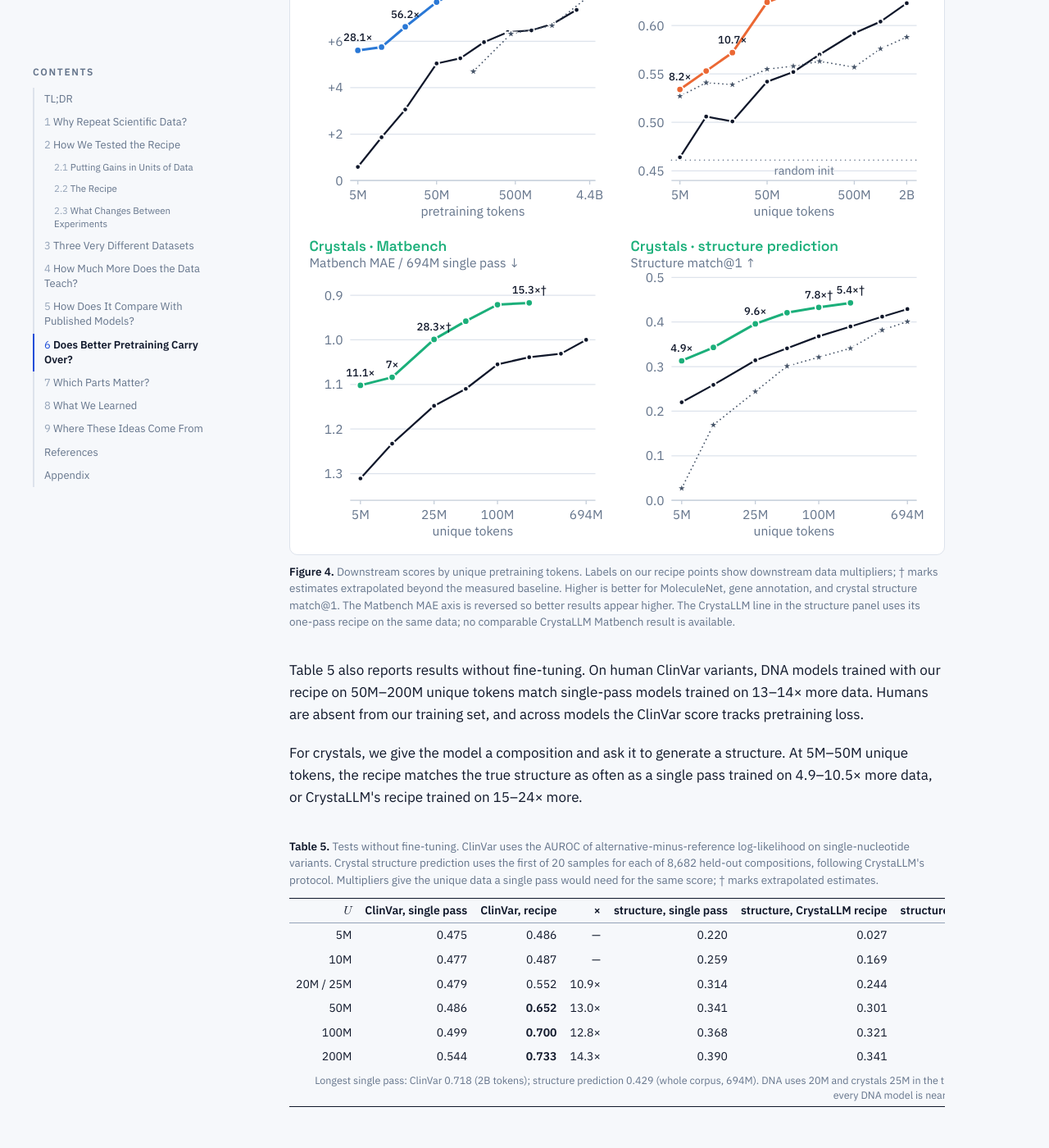
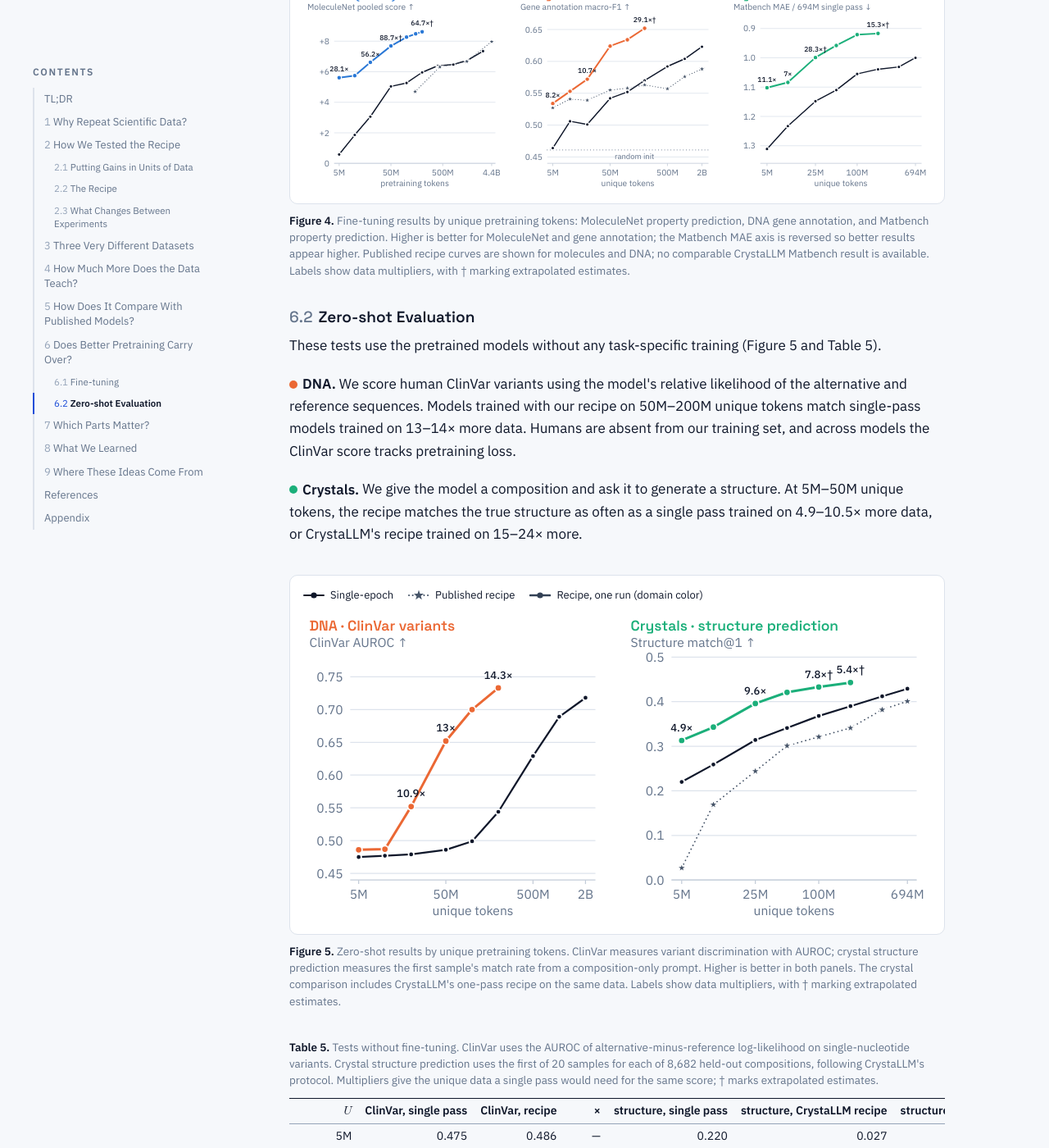
Before and after one commit to Asatheesh6561/Asatheesh6561.github.io, a Jekyll site: the page data-constrained-scientific-pretraining/index.html, which Jekyll copies as it is, in a window 1280 px wide and 1400 px high, scrolled down 7151 px. Shown: the whole window at 82% size. Built offline with Jekyll 4.4.1, drawn with Linux system fonts in a browser that asks for light colours; some of the changed text lies outside the part shown.

Commit message:
Separate fine-tuning and zero-shot transfer results

```diff
--- a/data-constrained-scientific-pretraining/index.html
+++ b/data-constrained-scientific-pretraining/index.html
@@ -168,8 +168,8 @@
   :root { --chem: #2a78d6; --dna: #eb6834; --cryst: #1baf7a; --ext: #475569; }
   .triple { display: grid; grid-template-columns: repeat(3, minmax(0, 1fr)); gap: 6px 14px; }
   @media (max-width: 760px) { .triple { grid-template-columns: minmax(0, 1fr); } }
-  .quad { display: grid; grid-template-columns: repeat(2, minmax(0, 1fr)); gap: 12px 18px; }
-  @media (max-width: 640px) { .quad { grid-template-columns: minmax(0, 1fr); } }
+  .double { display: grid; grid-template-columns: repeat(2, minmax(0, 1fr)); gap: 12px 18px; }
+  @media (max-width: 640px) { .double { grid-template-columns: minmax(0, 1fr); } }
   .dom { display: inline-flex; align-items: center; gap: 6px; font-weight: 600; }
   .dom::before { content: ""; width: 10px; height: 10px; border-radius: 50%; background: var(--c); }
   .dom.chem { --c: var(--chem); } .dom.dna { --c: var(--dna); } .dom.cryst { --c: var(--cryst); }
@@ -341,7 +341,10 @@
     </figure>
 
     <h2 id="downstream"><span class="num">6</span>Does Better Pretraining Carry Over?</h2>
-    <p>A lower pretraining loss is useful if it helps with real tasks. We test property prediction for molecules and materials, gene annotation for DNA, and crystal structure prediction. For the fine-tuning tasks, we keep the pretrained network frozen and train small LoRA adapters. That makes the comparison focus on what the model learned during pretraining (Figure 4). Structure prediction is evaluated without fine-tuning.</p>
+    <p>A lower pretraining loss is useful if it helps with real tasks. We evaluate transfer in two ways: by fine-tuning small adapters for a task, and by using the pretrained model directly in zero-shot tests.</p>
+
+    <h3 id="finetuning"><span class="num">6.1</span>Fine-tuning</h3>
+    <p>For property prediction and gene annotation, we keep the pretrained network frozen and train small LoRA adapters. This lets us compare how well the representations learned during pretraining support each task (Figure 4).</p>
     <ul>
       <li><span class="runin"><span class="dom chem">Molecules:</span></span> We pool eight MoleculeNet tasks with scaffold splits into one score, scaled to $\ln U$ on the single-pass curve. With 50M unique pretraining tokens, the recipe fine-tunes better than a model trained once on 3B tokens.</li>
       <li><span class="runin"><span class="dom dna">DNA:</span></span> We label each base as intergenic, intronic, exonic, or coding across six held-out genera. At 5M–20M tokens, the recipe's averaged fine-tuned snapshots are worth 8.2–10.7× as much unique data. From 50M onward, they beat a single pass over 2B tokens.</li>
@@ -349,12 +352,19 @@
     </ul>
 
     <figure id="fig-down">
-      <div class="panel wrap" data-fig="down"></div>
-      <figcaption><span class="fignum">Figure 4.</span> Downstream scores by unique pretraining tokens. Labels on our recipe points show downstream data multipliers; † marks estimates extrapolated beyond the measured baseline. Higher is better for MoleculeNet, gene annotation, and crystal structure match@1. The Matbench MAE axis is reversed so better results appear higher. The CrystaLLM line in the structure panel uses its one-pass recipe on the same data; no comparable CrystaLLM Matbench result is available.</figcaption>
+      <div class="panel wrap" data-fig="finetune"></div>
+      <figcaption><span class="fignum">Figure 4.</span> Fine-tuning results by unique pretraining tokens: MoleculeNet property prediction, DNA gene annotation, and Matbench property prediction. Higher is better for MoleculeNet and gene annotation; the Matbench MAE axis is reversed so better results appear higher. Published recipe curves are shown for molecules and DNA; no comparable CrystaLLM Matbench result is available. Labels show data multipliers, with † marking extrapolated estimates.</figcaption>
     </figure>
 
-    <p>Table 5 also reports results without fine-tuning. On human ClinVar variants, DNA models trained with our recipe on 50M–200M unique tokens match single-pass models trained on 13–14× more data. Humans are absent from our training set, and across models the ClinVar score tracks pretraining loss.</p>
-    <p>For crystals, we give the model a composition and ask it to generate a structure. At 5M–50M unique tokens, the recipe matches the true structure as often as a single pass trained on 4.9–10.5× more data, or CrystaLLM's recipe trained on 15–24× more.</p>
+    <h3 id="zero-shot"><span class="num">6.2</span>Zero-shot Evaluation</h3>
+    <p>These tests use the pretrained models without any task-specific training (Figure 5 and Table 5).</p>
+    <p><span class="runin"><span class="dom dna">DNA.</span></span> We score human ClinVar variants using the model's relative likelihood of the alternative and reference sequences. Models trained with our recipe on 50M–200M unique tokens match single-pass models trained on 13–14× more data. Humans are absent from our training set, and across models the ClinVar score tracks pretraining loss.</p>
+    <p><span class="runin"><span class="dom cryst">Crystals.</span></span> We give the model a composition and ask it to generate a structure. At 5M–50M unique tokens, the recipe matches the true structure as often as a single pass trained on 4.9–10.5× more data, or CrystaLLM's recipe trained on 15–24× more.</p>
+
+    <figure id="fig-zeroshot">
+      <div class="panel wrap" data-fig="zeroshot"></div>
+      <figcaption><span class="fignum">Figure 5.</span> Zero-shot results by unique pretraining tokens. ClinVar measures variant discrimination with AUROC; crystal structure prediction measures the first sample's match rate from a composition-only prompt. Higher is better in both panels. The crystal comparison includes CrystaLLM's one-pass recipe on the same data. Labels show data multipliers, with † marking extrapolated estimates.</figcaption>
+    </figure>
 
     <figure class="table" id="tab-zeroshot">
       <figcaption><span class="fignum">Table 5.</span> Tests without fine-tuning. ClinVar uses the AUROC of alternative-minus-reference log-likelihood on single-nucleotide variants. Crystal structure prediction uses the first of 20 samples for each of 8,682 held-out compositions, following CrystaLLM's protocol. Multipliers give the unique data a single pass would need for the same score; † marks extrapolated estimates.</figcaption>
@@ -373,7 +383,7 @@
     </figure>
 
     <h2 id="components"><span class="num">7</span>Which Parts Matter?</h2>
-    <p>To see what drives the gain, we remove one component at a time and rerun the best configuration at each budget. For the comparison without ensembling, we use the best single snapshot from the full run (Figure 5).</p>
+    <p>To see what drives the gain, we remove one component at a time and rerun the best configuration at each budget. For the comparison without ensembling, we use the best single snapshot from the full run (Figure 6).</p>
     <ul>
       <li><span class="runin">Averaging snapshots helps in every domain.</span> For molecules, the best single snapshot is worth 3.2–4.1× the data, while the ensemble reaches 5.4–6.2×. At 5M–50M crystal tokens, those ranges are 5.0–9.9× and 7.4–13.3×. For DNA, averaging adds about 1–2× at most budgets; at 10M, the difference is within seed noise.</li>
       <li><span class="runin">Reusing the core blocks helps more as the dataset grows.</span> Removing looping costs 0.45× at 5M molecular tokens and 1.33× at 200M. For DNA, the cost grows from 0.9× at 20M to 3.4× at 200M. Looping also helps at every crystal budget we tested, by 0.8–2.3×.</li>
@@ -382,7 +392,7 @@
 
     <figure id="fig-abl">
       <div class="panel wrap" data-fig="abl"></div>
-      <figcaption><span class="fignum">Figure 5.</span> Ablation data multipliers. Rows marked − remove a component; +distillation adds it to the crystal recipe. DNA values are means of three seeds on the held-out split. Crystal “cycles only” was measured at the recipe settings only at 5M and 10M; dashes at larger budgets mean no matched run. Each domain has its own shading. † marks extrapolation beyond the longest single pass; ‡ marks crystal distillation runs with a different pass count from the full recipe.</figcaption>
+      <figcaption><span class="fignum">Figure 6.</span> Ablation data multipliers. Rows marked − remove a component; +distillation adds it to the crystal recipe. DNA values are means of three seeds on the held-out split. Crystal “cycles only” was measured at the recipe settings only at 5M and 10M; dashes at larger budgets mean no matched run. Each domain has its own shading. † marks extrapolation beyond the longest single pass; ‡ marks crystal distillation runs with a different pass count from the full recipe.</figcaption>
     </figure>
 
     <h2 id="conclusion"><span class="num">8</span>What We Learned</h2>
@@ -643,37 +653,56 @@
     }) + '</div>';
   };
 
-  /* Figure 4: fine-tuning and crystal structure prediction */
-  fig.down = () => {
-    const c = D.chem.ft, g = D.dna.genes, mb = D.crystal.mb, zs = D.crystal.zs;
-    const leg = [{ k: 'se', label: 'Single-epoch', color: C.ref }, { k: 'ext', label: 'Published recipe', color: C.ext, marker: 'star', dash: '0.1 4.5' },
-      { k: 'one', label: 'Recipe, one run (domain color)', color: '#334155', width: 2.6 }];
-    let s = legend(leg) + '<div class="quad">';
-    const labs = (U, Y, X, extrapolated, f) => U.map((u, i) => [u, Y[i], `${tok(u)}: ${f(Y[i])}${X && X[i] ? ' (' + xs(X[i], extrapolated && extrapolated[i]) + ')' : ''}`, X && X[i] ? { lab: xs(X[i], extrapolated && extrapolated[i]), ldy: -9 } : null]);
+  const taskLegend = () => legend([
+    { k: 'se', label: 'Single-epoch', color: C.ref },
+    { k: 'ext', label: 'Published recipe', color: C.ext, marker: 'star', dash: '0.1 4.5' },
+    { k: 'one', label: 'Recipe, one run (domain color)', color: '#334155', width: 2.6 }
+  ]);
+  const taskPoints = (U, Y, X, extrapolated, f, labelAt) => U.map((u, i) => {
+    const multiplier = X && X[i] != null ? xs(X[i], extrapolated && extrapolated[i]) : null;
+    return [u, Y[i], `${tok(u)}: ${f(Y[i])}${multiplier ? ' (' + multiplier + ')' : ''}`,
+      multiplier && labelAt.includes(i) ? { lab: multiplier, ldy: -9 } : null];
+  });
+
+  /* Figure 4: fine-tuning, one panel per domain */
+  fig.finetune = () => {
+    const c = D.chem.ft, g = D.dna.genes, mb = D.crystal.mb;
+    let s = taskLegend() + '<div class="triple">';
     s += '<div class="plot small">' + plot({ ...SM, aria: 'MoleculeNet pooled score', title: DOM.chem, titleColor: C.chem, labSize: 10.5,
       x: { log: true, dom: [4, 5200], ticks: [5, 50, 500, 4400], fmt: tok, label: 'pretraining tokens' }, y: { dom: [0, 9.6], ticks: [0, 2, 4, 6, 8], fmt: v => (v > 0 ? '+' : '') + v, label: 'MoleculeNet pooled score ↑' },
       series: [{ k: 'se', color: C.ref, width: 1.8, size: 2.6, pts: zip(c.refU, c.ref, (u, v) => `single pass ${tok(u)}: ${v.toFixed(2)}`) },
         { k: 'ext', color: C.ext, marker: 'star', size: 3.4, dash: '0.1 4', width: 1.4, pts: zip(c.extU, c.ext, (u, v) => `Xu et al. ${tok(u)}: ${v.toFixed(2)}`) },
-        { k: 'one', color: C.chem, width: 2.4, size: 3.4, pts: labs(D.chem.U, c.one, c.x.map((v, i) => [0, 2, 3, 6].includes(i) ? v : null), c.x_ext, v => '+' + v.toFixed(2)) }] }) + '</div>';
+        { k: 'one', color: C.chem, width: 2.4, size: 3.4, pts: taskPoints(D.chem.U, c.one, c.x, c.x_ext, v => '+' + v.toFixed(2), [0, 2, 3, 6]) }] }) + '</div>';
     s += '<div class="plot small">' + plot({ ...SM, aria: 'Gene annotation macro-F1', title: DOM.dna, titleColor: C.dna, labSize: 10.5,
       x: { log: true, dom: [4, 2600], ticks: [5, 50, 500, 2000], fmt: tok, label: 'unique tokens' }, y: { dom: [0.44, 0.67], ticks: [0.45, 0.50, 0.55, 0.60, 0.65], fmt: v => v.toFixed(2), label: 'Gene annotation macro-F1 ↑' },
       hlines: [{ y: g.rand, label: 'random init', color: C.muted, lx: 60, below: true }],
       series: [{ k: 'se', color: C.ref, width: 1.8, size: 2.6, pts: zip(g.seU, g.se, (u, v) => `single pass ${tok(u)}: ${v.toFixed(3)}`) },
         { k: 'ext', color: C.ext, marker: 'star', size: 3.4, dash: '0.1 4', width: 1.4, pts: zip(g.seU, g.ext, (u, v) => `Evo 2 recipe ${tok(u)}: ${v.toFixed(3)}`) },
-        { k: 'one', color: C.dna, width: 2.4, size: 3.4, pts: labs(g.U, g.one16, g.x.map((v, i) => [0, 2, 5].includes(i) ? v : null), g.x_ext, v => v.toFixed(3)) }] }) + '</div>';
+        { k: 'one', color: C.dna, width: 2.4, size: 3.4, pts: taskPoints(g.U, g.one16, g.x, g.x_ext, v => v.toFixed(3), [0, 2, 5]) }] }) + '</div>';
     s += '<div class="plot small">' + plot({ ...SM, aria: 'Matbench mean MAE ratio', title: 'Crystals · Matbench', titleColor: C.cryst, labSize: 10.5,
       x: { log: true, dom: [4, 850], ticks: [5, 25, 100, 694], fmt: tok, label: 'unique tokens' }, y: { dom: [1.36, 0.86], ticks: [0.9, 1.0, 1.1, 1.2, 1.3], fmt: v => v.toFixed(1), label: 'Matbench MAE / 694M single pass ↓' },
       series: [{ k: 'se', color: C.ref, width: 1.8, size: 2.6, pts: zip(mb.U, mb.se, (u, v) => `single pass ${tok(u)}: ${v.toFixed(3)}`) },
-        { k: 'one', color: C.cryst, width: 2.4, size: 3.4, pts: labs(mb.oneU, mb.one, mb.x.map((v, i) => [0, 1, 2, 5].includes(i) ? v : null), mb.x_ext, v => v.toFixed(3)) }] }) + '</div>';
+        { k: 'one', color: C.cryst, width: 2.4, size: 3.4, pts: taskPoints(mb.oneU, mb.one, mb.x, mb.x_ext, v => v.toFixed(3), [0, 1, 2, 5]) }] }) + '</div>';
+    return s + '</div>';
+  };
+
+  /* Figure 5: zero-shot evaluation */
+  fig.zeroshot = () => {
+    const cv = D.dna.clinvar, zs = D.crystal.zs;
+    let s = taskLegend() + '<div class="double">';
+    s += '<div class="plot small">' + plot({ ...SM, aria: 'Zero-shot ClinVar variant discrimination AUROC', title: 'DNA · ClinVar variants', titleColor: C.dna, labSize: 10.5,
+      x: { log: true, dom: [4, 2600], ticks: [5, 50, 500, 2000], fmt: tok, label: 'unique tokens' }, y: { dom: [0.44, 0.78], ticks: [0.45, 0.50, 0.55, 0.60, 0.65, 0.70, 0.75], fmt: v => v.toFixed(2), label: 'ClinVar AUROC ↑' },
+      series: [{ k: 'se', color: C.ref, width: 1.8, size: 2.6, pts: zip(cv.seU, cv.se, (u, v) => `single pass ${tok(u)}: ${v.toFixed(3)}`) },
+        { k: 'one', color: C.dna, width: 2.4, size: 3.4, pts: taskPoints(cv.U, cv.one, cv.x, null, v => v.toFixed(3), [2, 3, 5]) }] }) + '</div>';
     s += '<div class="plot small">' + plot({ ...SM, aria: 'Crystal structure prediction match rate with CrystaLLM recipe', title: 'Crystals · structure prediction', titleColor: C.cryst, labSize: 10.5,
       x: { log: true, dom: [4, 850], ticks: [5, 25, 100, 694], fmt: tok, label: 'unique tokens' }, y: { dom: [0, 0.5], ticks: [0, 0.1, 0.2, 0.3, 0.4, 0.5], fmt: v => v.toFixed(1), label: 'Structure match@1 ↑' },
       series: [{ k: 'se', color: C.ref, width: 1.8, size: 2.6, pts: zip(zs.U, zs.se, (u, v) => `single pass ${tok(u)}: ${v.toFixed(3)}`) },
         { k: 'ext', color: C.ext, marker: 'star', size: 3.4, dash: '0.1 4', width: 1.4, pts: zip(zs.U, zs.ext, (u, v) => `CrystaLLM recipe ${tok(u)}: ${v.toFixed(3)}`) },
-        { k: 'one', color: C.cryst, width: 2.4, size: 3.4, pts: labs(zs.oneU, zs.one, zs.x.map((v, i) => [0, 2, 4, 5].includes(i) ? v : null), zs.x_ext, v => v.toFixed(3)) }] }) + '</div>';
+        { k: 'one', color: C.cryst, width: 2.4, size: 3.4, pts: taskPoints(zs.oneU, zs.one, zs.x, zs.x_ext, v => v.toFixed(3), [0, 2, 4, 5]) }] }) + '</div>';
     return s + '</div>';
   };
 
-  /* Figure 5: ablation heatmaps, one per domain */
+  /* Figure 6: ablation heatmaps, one per domain */
   const hex = h => [1, 3, 5].map(i => parseInt(h.slice(i, i + 2), 16));
   const mix = (c0, c1, t) => { const a = hex(c0), b = hex(c1); return `rgb(${a.map((v, i) => Math.round(v + (b[i] - v) * t)).join(',')})`; };
   const seq = (col, t) => t < .55 ? mix('#f3f5f8', col, t / .55) : mix(col, '#0f172a', (t - .55) / .45 * .55);
```
